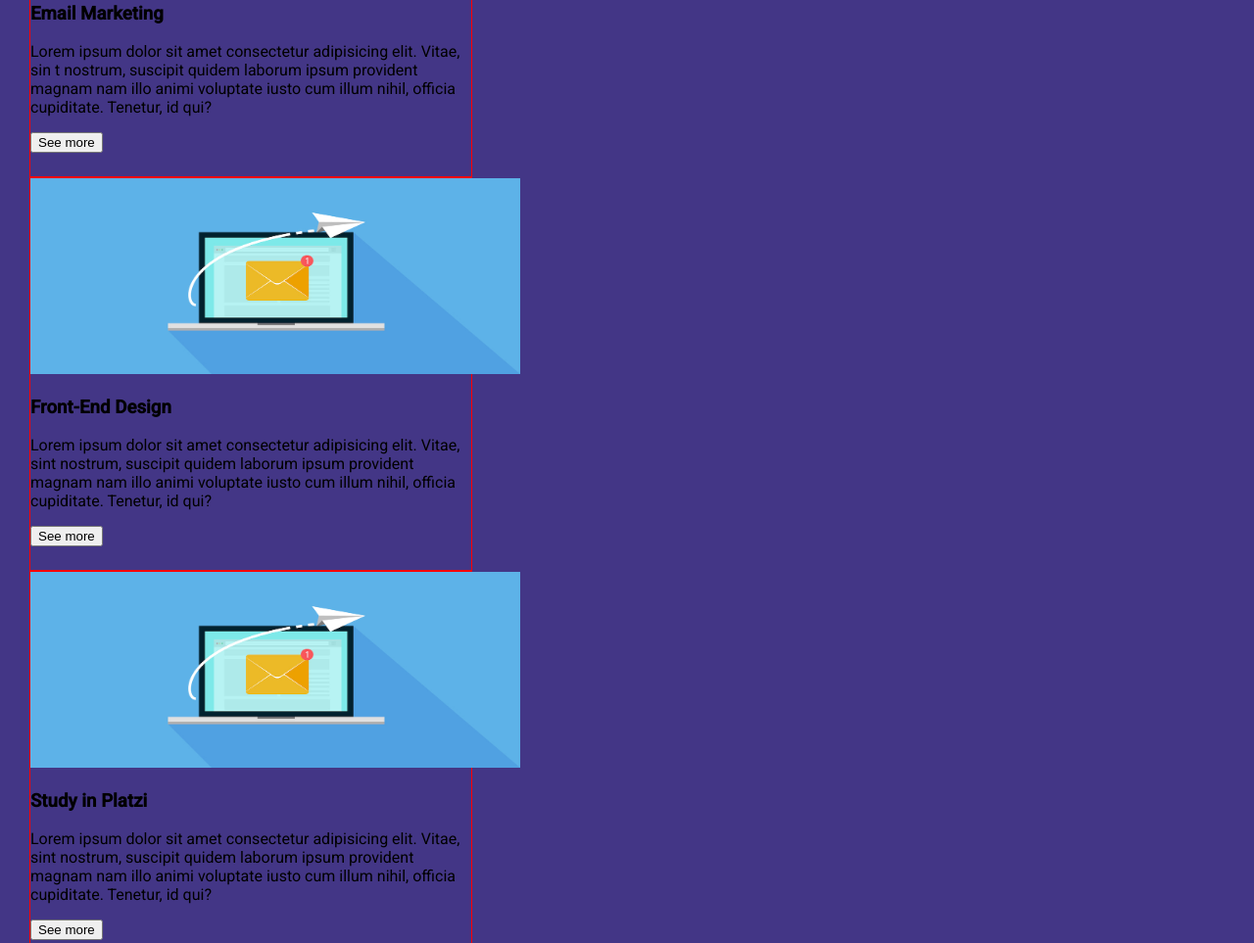
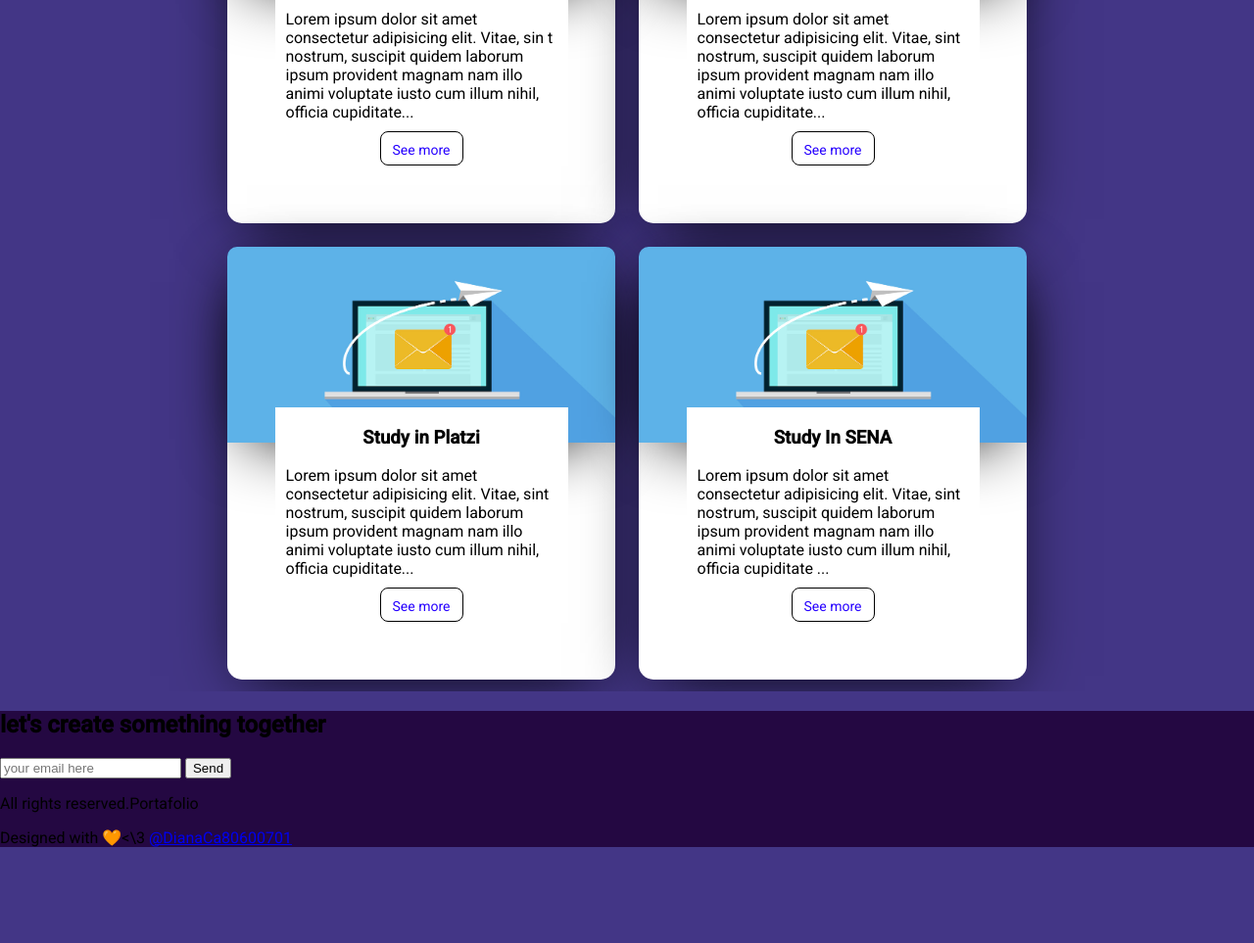
Before and after one commit to DianaCarolina3/Practice-1-purple, a plain HTML site: page src/index.html in a window 1280 px wide. Shown: the part 889-1852 px from the top of the page at 98% size. After the commit the page ends 1770 px from the top, so only its background shows below. Drawn offline with Linux system fonts and the light colour scheme.

Commit message:
add media and styles css

```diff
--- /dev/null
+++ b/src/assets/styles/media.css
@@ -0,0 +1,36 @@
+@media only screen and (max-width: 992px) {
+  .experiencesArticle {
+    width: 42%;
+  }
+}
+
+@media only screen and (max-width: 768px) {
+  .experiencesArticle {
+    width: 75%;
+  }
+}
+
+@media only screen and (max-width: 600px) {
+  .experiencesArticle {
+    width: 90%;
+  }
+}
+@media only screen and (min-width: 600px) {
+  .experiencesArticle {
+    height: 430px;
+  }
+}
+
+@media only screen and (max-width: 320px) {
+  .experiencesArticle {
+  }
+  .experiencesDescription {
+    font-size: 15px;
+  }
+  .experiencesTitle {
+    font-size: 17px;
+  }
+  .experiencesButton {
+    height: 25px;
+  }
+}
--- a/src/assets/styles/styles.css
+++ b/src/assets/styles/styles.css
@@ -1,9 +1,14 @@
 body {
   font-family: "Roboto";
   margin: 0;
+  background-color: rgb(67, 54, 134);
 }
 
 .header {
+  z-index: 3;
+  position: fixed;
+  left: 0;
+  right: 0;
   font-family: "Roboto";
   display: flex;
   background-color: rgb(36, 8, 66);
@@ -42,8 +47,8 @@ li {
 }
 
 .hero {
-  background-color: rgb(67, 54, 134);
   padding: 5px;
+  padding-top: 70px;
 }
 .figureImage {
   margin-left: 39%;
@@ -70,6 +75,10 @@ li {
   text-transform: uppercase;
 }
 
+h1 {
+  text-shadow: 1px 0px 3px var(--dark-purple-color);
+}
+
 .titleHero strong {
   color: rgb(254, 192, 102);
   font-style: normal;
@@ -79,22 +88,18 @@ li {
   margin-left: -15px;
 }
 
-.container {
-  display: inherit;
-  flex-wrap: wrap;
-  height: inherit;
-  align-items: inherit;
-  justify-content: inherit;
-  margin: 0 auto;
-  flex: 1;
-  padding: 0 30px;
-}
-
 .experiences {
-  background-color: rgb(67, 54, 134);
   margin: auto;
   display: flex;
   flex-shrink: 0;
+  text-align: center;
+  overflow: hidden;
+}
+.experiences img {
+  width: 100%;
+  object-fit: cover;
+  border-top-left-radius: 10px;
+  border-top-right-radius: 10px;
 }
 
 .experiencesTitleCentral {
@@ -106,33 +111,121 @@ li {
 }
 
 .experiencesArticle {
-  border: 1px solid red;
-  height: 400px;
-  width: 450px;
+  height: 450px;
+  width: 33%;
+  margin: 1%;
+  border-radius: 15px;
+  padding: 0 0 1% 0;
+  box-shadow: 0px 16px 66px -20px rgba(0, 0, 0, 1);
+  background-color: white;
+  display: flex;
+  flex-direction: column;
+  align-items: center;
 }
 
 .containerExperiences {
   width: 100%;
+  display: flex;
+  flex-wrap: wrap;
+  justify-content: center;
 }
 
 .experiencesFigure {
+  z-index: 1;
   padding: 0%;
   margin: 0;
 }
 
 .experiencesContenido {
+  z-index: 2;
+  position: relative;
+  border: 1px solid transparent;
+  width: 75%;
+  background-color: white;
+  margin-top: -40px;
 }
 
 .experiencesImage {
   height: 200px;
   width: 500px;
+  box-shadow: 0px 16px 66px -20px rgba(0, 0, 0, 1);
 }
 
 .experiencesTitle {
+  text-align: center;
 }
 
 .experiencesDescription {
+  text-align: left;
+  margin: 10px;
 }
 
 .experiencesButton {
+  padding: 10px;
+  border-radius: 8px;
+  border-style: solid;
+  border-color: black;
+  background-color: transparent;
+  border: 1px solid;
+  width: 85px;
+  height: 35px;
 }
+
+.experiencesButton a {
+  text-decoration: none;
+  color: rgb(38, 0, 255);
+  background-size: 10px;
+  font-family: "Roboto";
+  font-size: 14px;
+  padding: 0;
+  text-align: center;
+}
+
+.footer {
+  background-color: rgb(36, 8, 66);
+}
+
+.footer form {
+}
+
+.footerTitle {
+}
+
+.contact {
+}
+
+.button {
+}
+
+.linkSocial {
+}
+
+.linkSocialFacebook {
+}
+
+.linkSocialGithub {
+}
+
+.linkSocialInstagram {
+}
+
+.linkSocialTwitter {
+}
+
+.designedRights {
+}
+
+.designed {
+}
+
+.container {
+  display: inherit;
+  flex-wrap: wrap;
+  height: inherit;
+  align-items: inherit;
+  justify-content: inherit;
+  margin: 0 auto;
+  padding: 0 30px;
+  width: 100%;
+  max-width: 1200px;
+}
--- a/src/index.html
+++ b/src/index.html
@@ -5,11 +5,13 @@
     <meta name="viewport" content="width=device-width, initial-scale=1.0" />
     <title>Diana Purple</title>
     <link rel="stylesheet" href="assets/styles/styles.css" />
-    <link rel="icon"  type="img/png" href="../src/assets/images/118556689-laptop-a-vector-cartoon-illustration-of-a-computer-laptop-.jpg">
+    <link rel="icon"  type="img/png" href="./assets/images/118556689-laptop-a-vector-cartoon-illustration-of-a-computer-laptop-.jpg">
     <link
       href="https://fonts.googleapis.com/css2?family=Roboto:wght@400;500&display=swap"
       rel="stylesheet"
     />
+
+    <link rel="stylesheet" href="./assets/styles/media.css">
   </head>
 
   <body>
@@ -28,7 +30,7 @@
     <section class="hero" id="portfolio">
       <div class="container">
         <figure class="figureImage">
-          <img class="imageHero" alt="image principal" src="../src/assets/images/computer.svg" />
+          <img class="imageHero" alt="image principal" src="./assets/images/computer.svg" />
         </figure>
         <h1 class="titleHero">
           Hi! I'm <strong>Diana Carolina,</strong><br /><span>Front-end developer👩‍💻</span>
@@ -43,62 +45,67 @@
         <div class="containerExperiences">
         <article class="experiencesArticle">
           <figure class="experiencesFigure">
-            <img class="experiencesImage" src="../src/assets/images/email-marketing.jpg" alt="image experiences" />
+            <img class="experiencesImage" src="./assets/images/email-marketing.jpg" alt="image experiences" />
           </figure>
           <div class="experiencesContenido">
             <h3 class="experiencesTitle">Email Marketing</h3>
             <p class="experiencesDescription">
               Lorem ipsum dolor sit amet consectetur adipisicing elit. Vitae,
               sin t nostrum, suscipit quidem laborum ipsum provident magnam nam
-              illo animi voluptate iusto cum illum nihil, officia cupiditate.
-              Tenetur, id qui?
+              illo animi voluptate iusto cum illum nihil, officia cupiditate...
             </p>
-            <button class="experiencesButton">See more</button>
+            <button class="experiencesButton">
+              <a href="#" target="_blank">See more</a>
+            </button>
           </div>
         </article>
         <article class="experiencesArticle">
           <figure class="experiencesFigure">
-            <img class="experiencesImage" src="../src/assets/images/email-marketing.jpg" alt="image experiences" />
+            <img class="experiencesImage" src="./assets/images/email-marketing.jpg" alt="image experiences" />
           </figure>
           <div class="experiencesContenido">
             <h3 class="experiencesTitle">Front-End Design</h3>
             <p class="experiencesDescription">
               Lorem ipsum dolor sit amet consectetur adipisicing elit. Vitae,
               sint nostrum, suscipit quidem laborum ipsum provident magnam nam
-              illo animi voluptate iusto cum illum nihil, officia cupiditate.
-              Tenetur, id qui?
+              illo animi voluptate iusto cum illum nihil, officia cupiditate...
             </p>
-            <button class="experiencesButton">See more</button>
+            <button class="experiencesButton">
+              <a href="#" target="_blank">See more</a>
+            </button>
           </div>
         </article>
         <article class="experiencesArticle">
           <figure class="experiencesFigure">
-            <img class="experiencesImage" src="../src/assets/images/email-marketing.jpg" alt="image experiences" />
+            <img class="experiencesImage" src="./assets/images/email-marketing.jpg" alt="image experiences" />
           </figure>
           <div class="experiencesContenido">
             <h3 class="experiencesTitle">Study in Platzi</h3>
             <p class="experiencesDescription">
               Lorem ipsum dolor sit amet consectetur adipisicing elit. Vitae,
               sint nostrum, suscipit quidem laborum ipsum provident magnam nam
-              illo animi voluptate iusto cum illum nihil, officia cupiditate.
-              Tenetur, id qui?
+              illo animi voluptate iusto cum illum nihil, officia cupiditate...
             </p>
-            <button class="experiencesButton">See more</button>
+            <button class="experiencesButton">
+              <a href="#" target="_blank">See more</a>
+            </button>
           </div>
         </article>
         <article class="experiencesArticle">
           <figure class="experiencesFigure">
-            <img class="experiencesImage" src="../src/assets/images/email-marketing.jpg" alt="image experiences" />
+            <img class="experiencesImage" src="./assets/images/email-marketing.jpg" alt="image experiences" />
           </figure>
           <div class="experiencesContenido">
             <h3 class="experiencesTitle">Study In SENA</h3>
             <p class="experiencesDescription">
               Lorem ipsum dolor sit amet consectetur adipisicing elit. Vitae,
               sint nostrum, suscipit quidem laborum ipsum provident magnam nam
-              illo animi voluptate iusto cum illum nihil, officia cupiditate.
-              Tenetur, id qui?
+              illo animi voluptate iusto cum illum nihil, officia cupiditate
+              ...
             </p>
-            <button class="experiencesButton">See more</button>
+            <button class="experiencesButton">
+              <a href="#" target="_blank">See more</a>
+            </button>
           </div>
           </div>
         </article>
@@ -110,18 +117,18 @@
         <input class="contact" type="text" placeholder="your email here" id="email" />
         <button  class="button" target="_blank">Send</button>
       </form>
-      <div>
-        <a<img src="../src/assets/images/icons8-facebook.svg" alt="icons8-facebook" height="30px" width="30px"/></a>
-        <a<img src="../src/assets/images/icons8-github.svg" alt="icons8-github" height="30px" width="30px"/></a>
-        <a<img src="../src/assets/images/icons8-instagram.svg" alt="icons8-instagram" height="30px" width="30px" /></a>
-        <a<img src="../src/assets/images/icons8-twitter.svg" alt="icons8-twitter" height="30px" width="30px" /></a>
+      <div class="linkSocial">
+        <a<img class="linkSocialFacebook" src="./assets/images/icons8-facebook.svg" alt="icons8-facebook" height="30px" width="30px"/></a>
+        <a<img class="linkSocialGithub" src="./assets/images/icons8-github.svg" alt="icons8-github" height="30px" width="30px"/></a>
+        <a<img class="linkSocialInstagram" src="./assets/images/icons8-instagram.svg" alt="icons8-instagram" height="30px" width="30px" /></a>
+        <a<img class="linkSocialTwitter" src="./assets/images/icons8-twitter.svg" alt="icons8-twitter" height="30px" width="30px" /></a>
       </div>
-      <div>
+      <div class="designedRights">
         <p>
           All rights reserved.Portafolio
         </p>
       </div>
-      <div>
+      <div class="designed">
         <p>
           Designed with 🧡<\3 <a href="https://twitter.com/DianaCa80600701"
           >@DianaCa80600701</a
```
